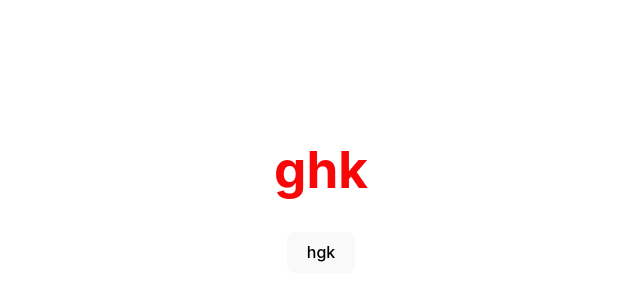
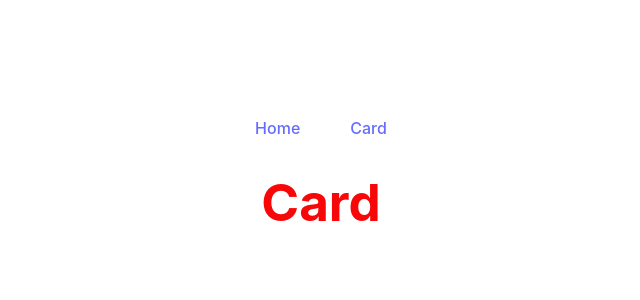
Before and after one commit to dimondrive/E-commerce, a React (Vite) app: page /card in a window 1280 px wide. Shown: the part 210-510 px from the top of the page, without its empty margins (319-959 px from the left). Built offline with nearby package versions, Linux system fonts and the light colour scheme.

Commit message:
feat: add react-dom-router 6.4v setup

```diff
--- a/package.json
+++ b/package.json
@@ -9,9 +9,13 @@
     "preview": "vite preview"
   },
   "dependencies": {
+    "localforage": "^1.10.0",
+    "match-sorter": "^6.3.1",
     "node-sass": "^7.0.3",
     "react": "^18.2.0",
-    "react-dom": "^18.2.0"
+    "react-dom": "^18.2.0",
+    "react-router-dom": "^6.4.3",
+    "sort-by": "^1.2.0"
   },
   "devDependencies": {
     "@types/node": "^18.11.9",
--- a/src/App.jsx
+++ b/src/App.jsx
@@ -3,8 +3,6 @@ import reactLogo from "./assets/react.svg";
 import "@/assets/scss/styles.js";
 import Card from "./components/cardItem/Card";
 
-function App() {
-  return <Card />;
+export default function App() {
+  return <></>;
 }
-
-export default App;
--- a/src/assets/scss/App.scss
+++ b/src/assets/scss/App.scss
@@ -46,6 +46,9 @@
   color: rgb(247, 7, 7);
 }
 
+.home-link {
+  margin-right: 50px;
+}
 
 
 .body {
--- a/src/components/cardItem/Card.jsx
+++ b/src/components/cardItem/Card.jsx
@@ -8,8 +8,7 @@ function Card() {
   //template
   return (
     <>
-      <h1 className="color">ghk</h1>
-      <button onClick={noob}>hgk</button>
+      <h1 className="color">Card</h1>
     </>
   );
 }
--- a/src/main.jsx
+++ b/src/main.jsx
@@ -1,10 +1,30 @@
 import React from "react";
 import ReactDOM from "react-dom/client";
+import Root from "./routes/root";
+import ErrorPage from "./routes/error-page";
+import { createBrowserRouter, RouterProvider, Route } from "react-router-dom";
+import Card from "./components/cardItem/Card";
+
 import App from "./App";
 import "./index.css";
+
+const router = createBrowserRouter([
+  {
+    path: "/",
+    element: <Root />,
+    errorElement: <ErrorPage />,
+    children: [
+      {
+        path: "/card",
+        element: <Card />,
+      },
+    ],
+  },
+]);
 
 ReactDOM.createRoot(document.getElementById("root")).render(
   <React.StrictMode>
     <App />
+    <RouterProvider router={router} />
   </React.StrictMode>
 );
--- /dev/null
+++ b/src/routes/error-page.jsx
@@ -0,0 +1,16 @@
+import { useRouteError } from "react-router-dom";
+
+export default function ErrorPage() {
+  const error = useRouteError();
+  console.error(error);
+
+  return (
+    <div id="error-page">
+      <h1>Oops!</h1>
+      <p>Sorry, an unexpected error has occurred.</p>
+      <p>
+        <i>{error.statusText || error.message}</i>
+      </p>
+    </div>
+  );
+}
--- /dev/null
+++ b/src/routes/root.jsx
@@ -0,0 +1,15 @@
+import { Outlet, Link } from "react-router-dom";
+
+export default function Root() {
+  return (
+    <>
+      <div id="detail">
+        <Link className="home-link" to={`/`}>
+          Home
+        </Link>
+        <Link to={`/card`}>Card</Link>
+        <Outlet />
+      </div>
+    </>
+  );
+}
```
Also changed, not shown: 1 other file (tests, documents, lock files or other folders).
